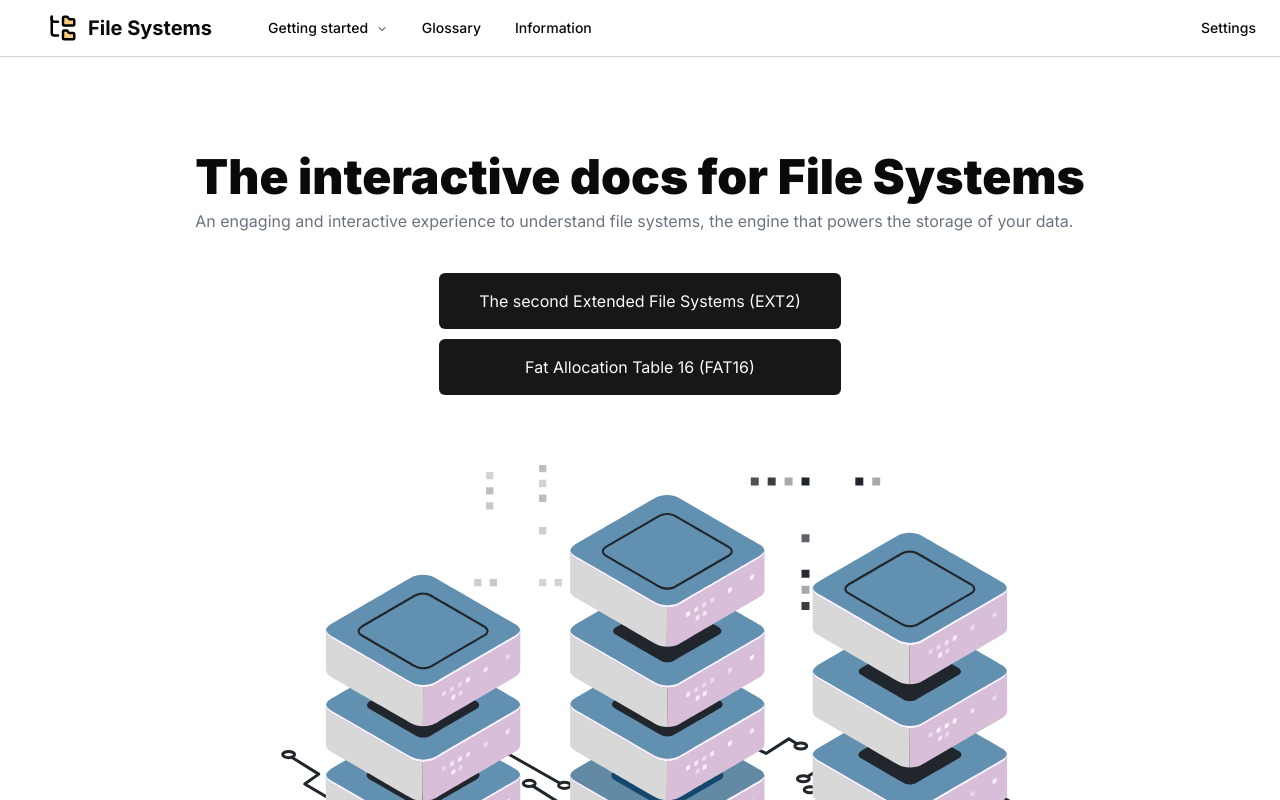
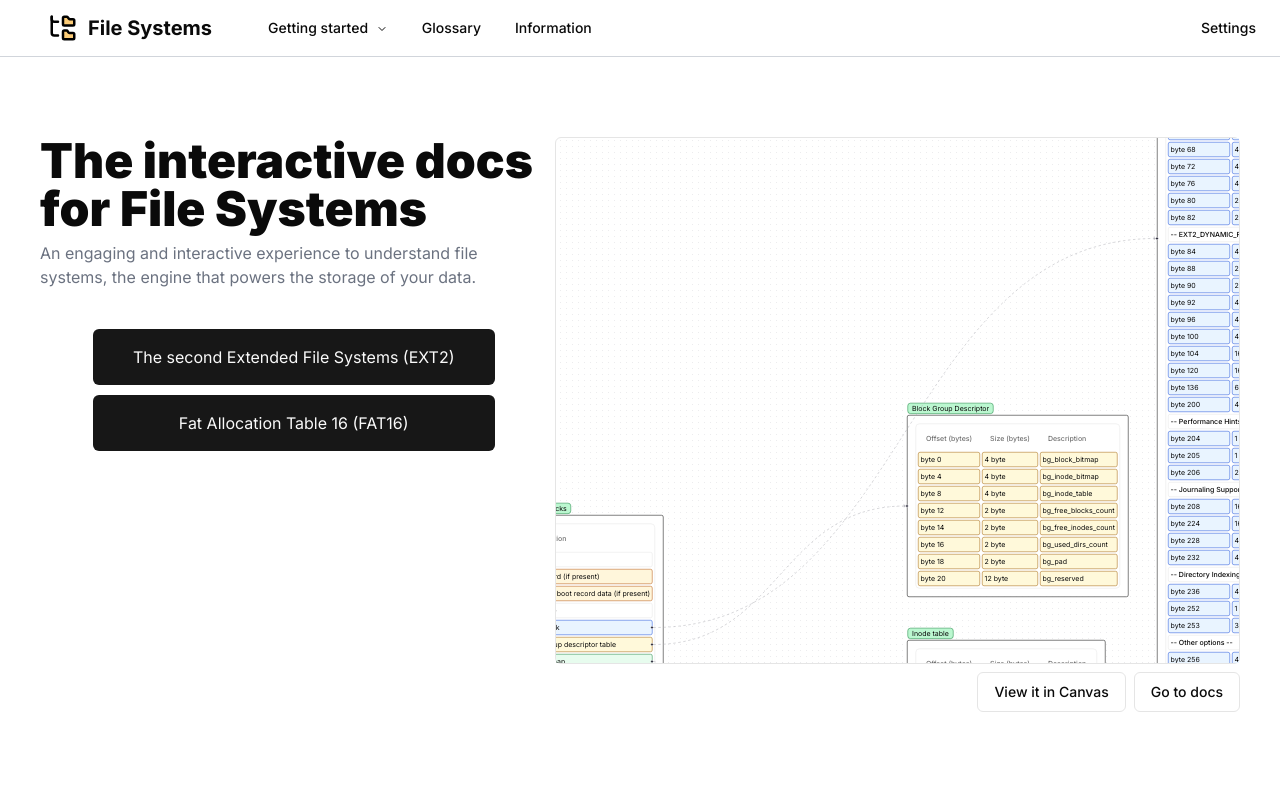
Before and after one commit to JiahuiChen99/filesystems, a Next.js app: page / in a window 1280 px wide. Shown: the top 800 px of the page. Built offline with nearby package versions, Linux system fonts and the light colour scheme.

Commit message:
feat: :sparkles: add file system canvas in home page

```diff
--- a/src/app/canvas/[fs_id]/page.tsx
+++ b/src/app/canvas/[fs_id]/page.tsx
@@ -12,7 +12,6 @@ import {
 
 import { CanvasBitmapNode } from "@/components/canvas/canvas-bitmap-node";
 import { CanvasTableNode } from "@/components/canvas/canvas-table-node";
-import "@xyflow/react/dist/style.css";
 import { notFound } from "next/navigation";
 import { fsNodesConfig } from "./canvas-node-config/fs-canvas-nodes-config";
 
--- a/src/app/page.tsx
+++ b/src/app/page.tsx
@@ -1,10 +1,53 @@
-import { StorageLottie } from "./home/components/storage-lottie";
+"use client";
+import { CanvasBitmapNode } from "@/components/canvas/canvas-bitmap-node";
+import { CanvasTableNode } from "@/components/canvas/canvas-table-node";
+import { FSCanvas } from "@/components/canvas/fs-canvas";
+import { Button } from "@/components/ui/button";
+import {
+  Background,
+  BackgroundVariant,
+  MarkerType,
+  ReactFlowProps,
+} from "@xyflow/react";
+import "@xyflow/react/dist/style.css";
+import { useRouter } from "next/navigation";
+import { fsNodesConfig } from "./canvas/[fs_id]/canvas-node-config/fs-canvas-nodes-config";
 import { FSListItem } from "./home/components/fs-list-item";
 import { FSList } from "./home/data/fs-list-data";
 
+const nodeTypes = {
+  "canvas-table": CanvasTableNode,
+  "canvas-bitmap": CanvasBitmapNode,
+};
+
+const DEFAULT_FS = "ext-2";
+const { nodes: _nodes, edges: _edges } = fsNodesConfig[DEFAULT_FS];
+
+const homePageFSCanvasConfig: ReactFlowProps = {
+  nodes: _nodes,
+  edges: _edges,
+  nodeTypes,
+  proOptions: { hideAttribution: true },
+  edgesReconnectable: false,
+  defaultEdgeOptions: {
+    zIndex: 1,
+    animated: true,
+    markerEnd: { type: MarkerType.ArrowClosed },
+  },
+  nodesDraggable: false,
+  panOnScroll: true,
+  selectionOnDrag: true,
+  defaultViewport: {
+    x: 0,
+    y: 0,
+    zoom: 0,
+  },
+};
+
 export default function Home() {
+  const router = useRouter();
   return (
-    <main className="flex h-full flex-col items-center justify-between my-24">
+    <main className="flex flex-col md:flex-row w-full h-full px-10 py-20 justify-between space-x-2">
       <div className="flex flex-col place-items-center">
         <div className="space-y-2">
           <h1 className="text-5xl font-black">
@@ -21,7 +64,28 @@ export default function Home() {
           ))}
         </ul>
       </div>
-      <StorageLottie />
+      <div className="flex flex-col-reverse w-full md:flex-col">
+        <div className="border rounded-md max-w-full h-96 max-h-full md:h-full">
+          <FSCanvas props={homePageFSCanvasConfig}>
+            <Background
+              variant={"dots" as BackgroundVariant}
+              gap={12}
+              size={1}
+            />
+          </FSCanvas>
+        </div>
+        <div className="flex space-x-2 place-content-end mb-2 md:mt-2">
+          <Button
+            variant="outline"
+            onClick={() => router.push("/canvas/ext-2")}
+          >
+            View it in Canvas
+          </Button>
+          <Button variant="outline" onClick={() => router.push("/ext2")}>
+            Go to docs
+          </Button>
+        </div>
+      </div>
     </main>
   );
 }
--- /dev/null
+++ b/src/components/canvas/fs-canvas.tsx
@@ -0,0 +1,30 @@
+import {
+  ReactFlow,
+  ReactFlowProps,
+  ReactFlowProvider,
+  useReactFlow,
+} from "@xyflow/react";
+import "@xyflow/react/dist/style.css";
+import { ReactElement } from "react";
+
+function Flow(props: ReactFlowProps) {
+  const { fitView } = useReactFlow();
+
+  return (
+    <ReactFlow {...props} onInit={() => fitView()} className="h-full w-full" />
+  );
+}
+
+export function FSCanvas({
+  children,
+  props,
+}: {
+  children: ReactElement;
+  props: ReactFlowProps;
+}) {
+  return (
+    <ReactFlowProvider>
+      <Flow {...props}>{children}</Flow>
+    </ReactFlowProvider>
+  );
+}
```
